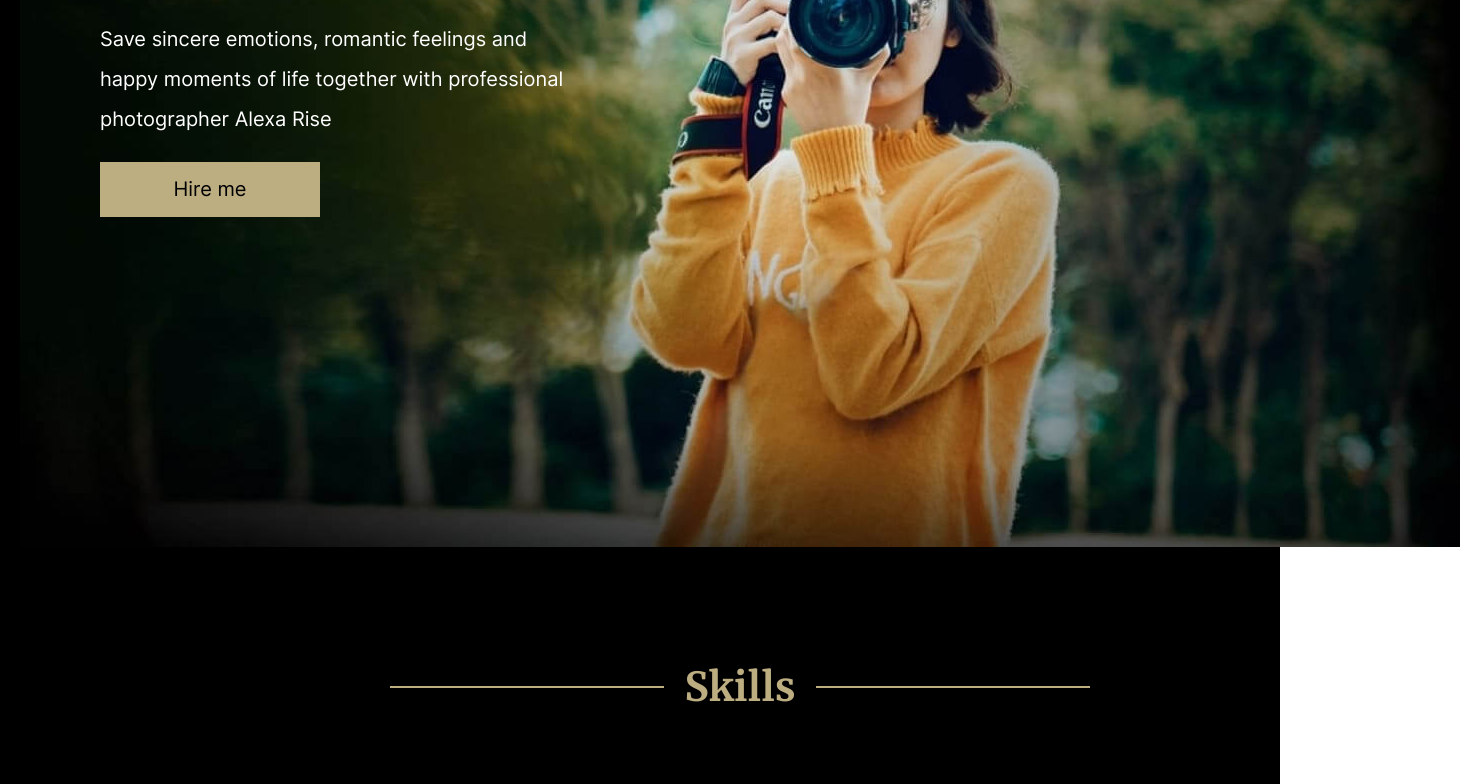
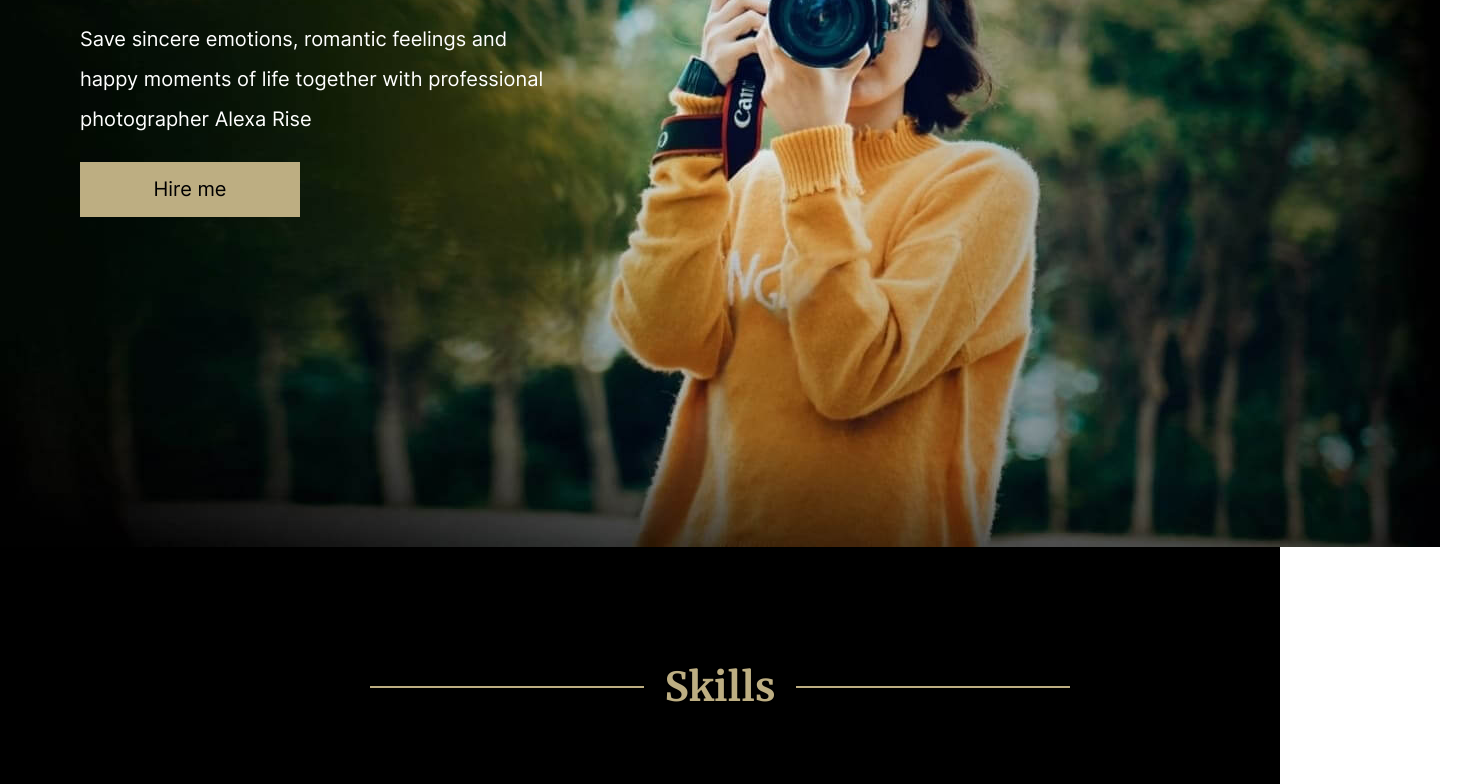
Before and after one commit to ProjectOnGitHub/portfolio-alexa, a plain HTML site: page portfolio/index.html in a window 1280 px wide. Shown: the part 363-1147 px from the top of the page, 1480 px wide, since content can reach past the window. Drawn offline with Linux system fonts and the light colour scheme; files whose address does not match are found by name.

```diff
--- a/portfolio/index.html
+++ b/portfolio/index.html
@@ -62,7 +62,7 @@
           </li>
         </ul>
       </header>
-      <main class="main common-block">
+      <main class="main">
         <section class="hero">
           <div class="hero__container">
             <h1 class="hero__title">Alexa Rise</h1>
--- a/portfolio/style.css
+++ b/portfolio/style.css
@@ -213,7 +213,9 @@
 
 /* Main */
 /* Hero */
-
+.main {
+  width: var(--main-width);
+}
 .hero {
   display: grid;
 
```
